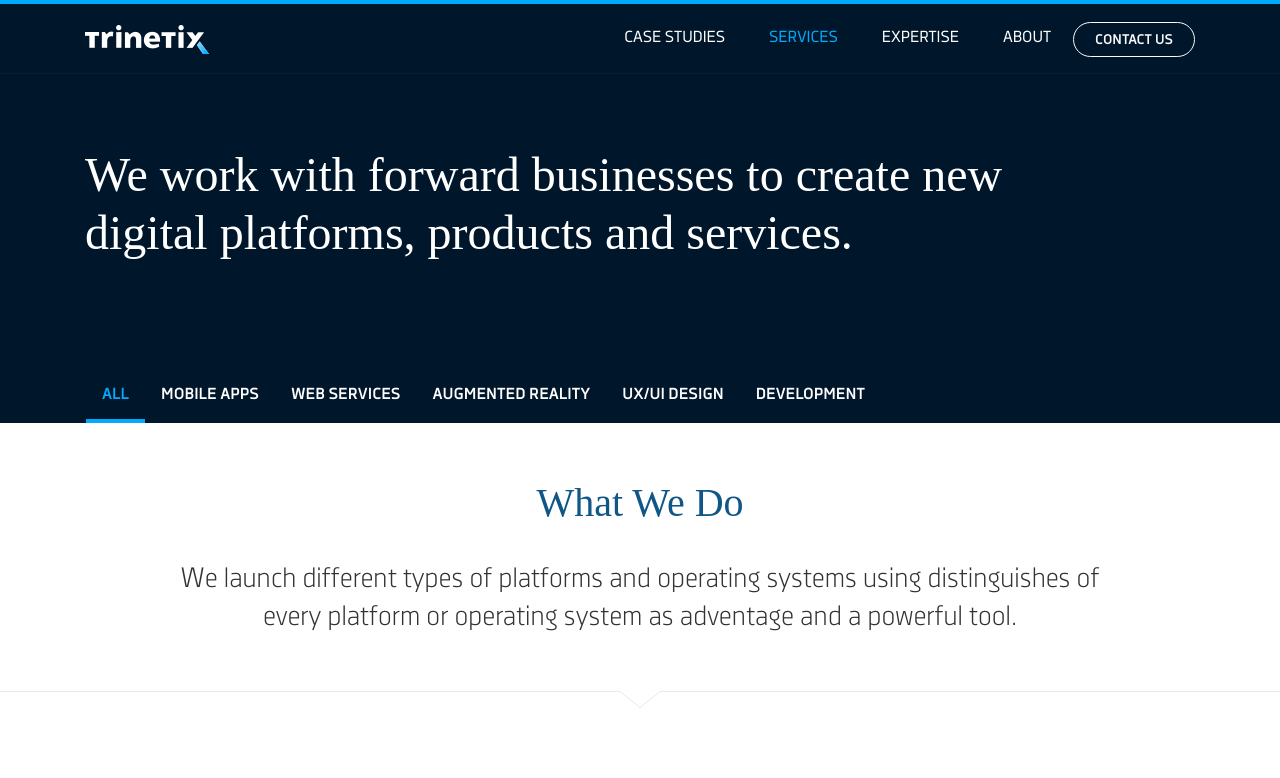
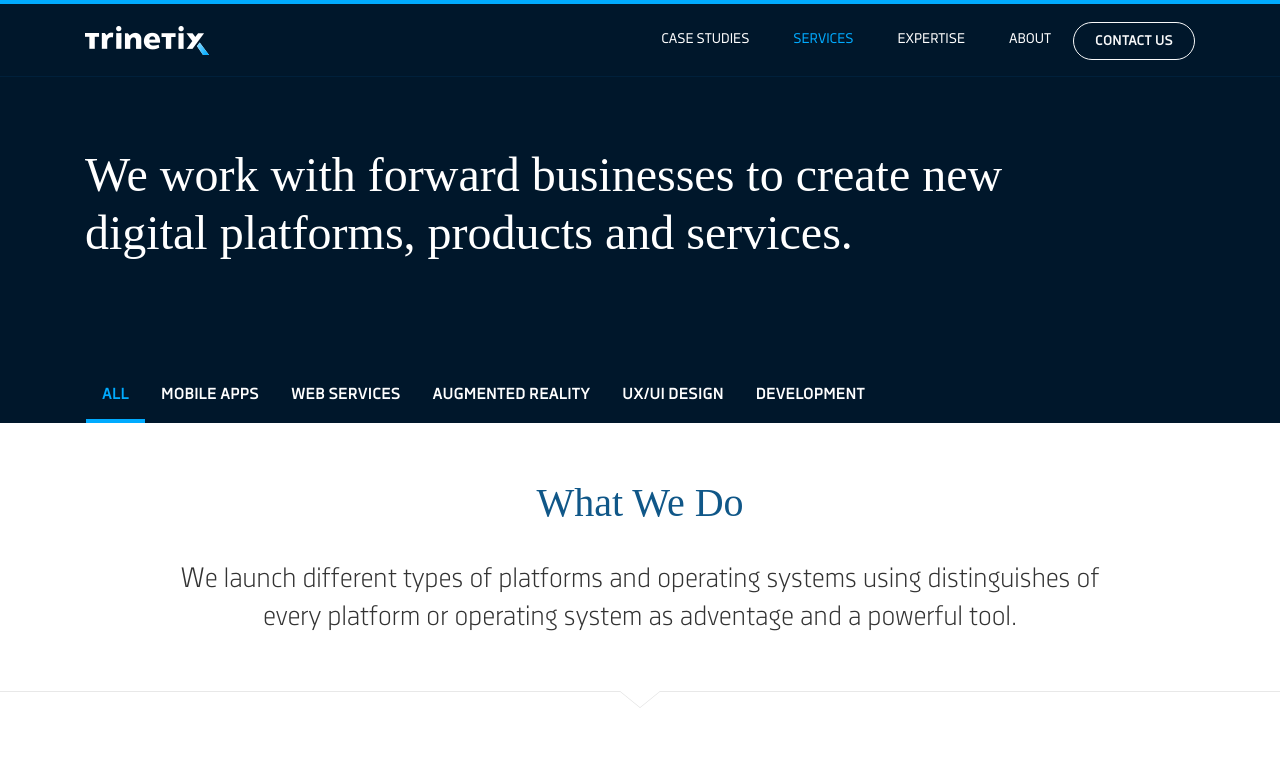
Before and after one commit to AndrewPalchykovsky/test, an Angular app: page / in a window 1280 px wide. Shown: the top 778 px of the page. Built offline with nearby package versions, Linux system fonts and the light colour scheme.

Commit message:
Nav font fixes

```diff
--- a/src/app/header/header.component.sass
+++ b/src/app/header/header.component.sass
@@ -8,6 +8,7 @@
 .navbar_desktop
     .nav-link
         color: white
+        font-size: 0.875rem
         &.active
             color: $accent!important
 
--- a/src/styles.sass
+++ b/src/styles.sass
@@ -9,7 +9,7 @@
 
 .btn
     border-radius: 1.25rem
-    padding: 10px 21px 9px
+    padding: 11px 21px 11px
     line-height: 1
     font-size: 0.875em
     font-weight: bold
```
